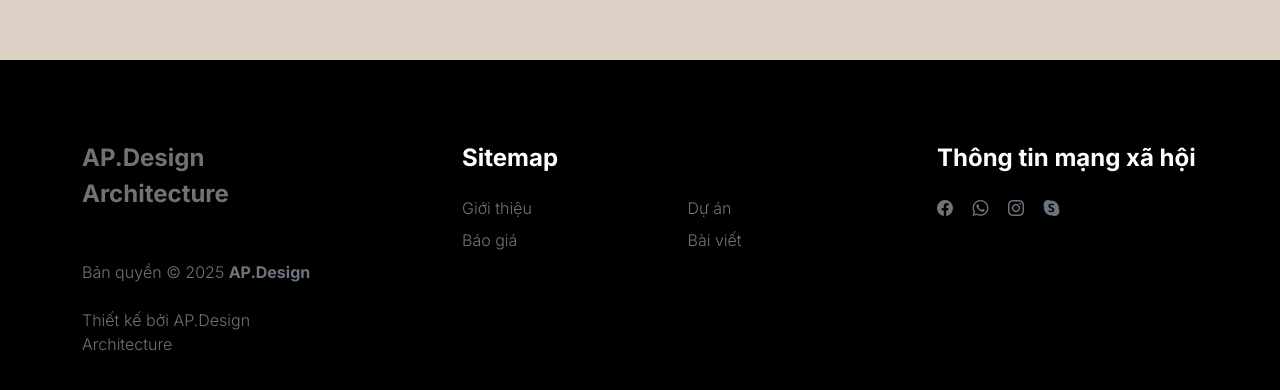
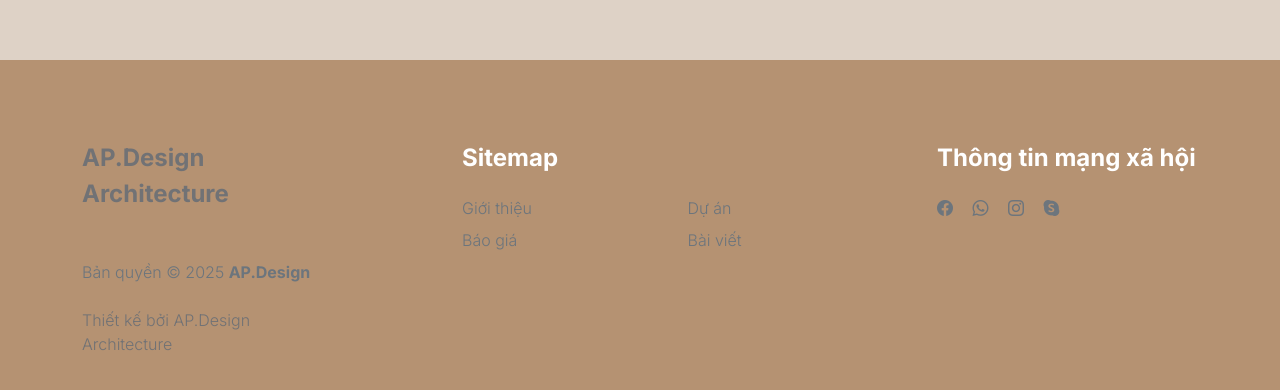
Before and after one commit to hhpr98/kien-truc-vn, a React (Vite) app: page / in a window 1280 px wide. Shown: the part 2926-3316 px from the top of the page. Built offline with nearby package versions, Linux system fonts and the light colour scheme.

Commit message:
update footer color

```diff
--- a/public/css/main.css
+++ b/public/css/main.css
@@ -950,7 +950,7 @@ button:focus:not(:focus-visible) {
   SITE FOOTER
 -----------------------------------------*/
 .site-footer {
-  background: var(--dark-color);
+  background: var(--ap-footer-bg-color);
   padding-top: 5rem;
   padding-bottom: 5rem;
 }
--- a/src/index.css
+++ b/src/index.css
@@ -26,6 +26,7 @@
   --ap-nav-bg-color:            #90674B;
   --ap-white-color:             #FFFFFF;
   --ap-background-color:        #DED2C6;
+  --ap-footer-bg-color:         #B59272;
 }
 
 .image-full {
```
